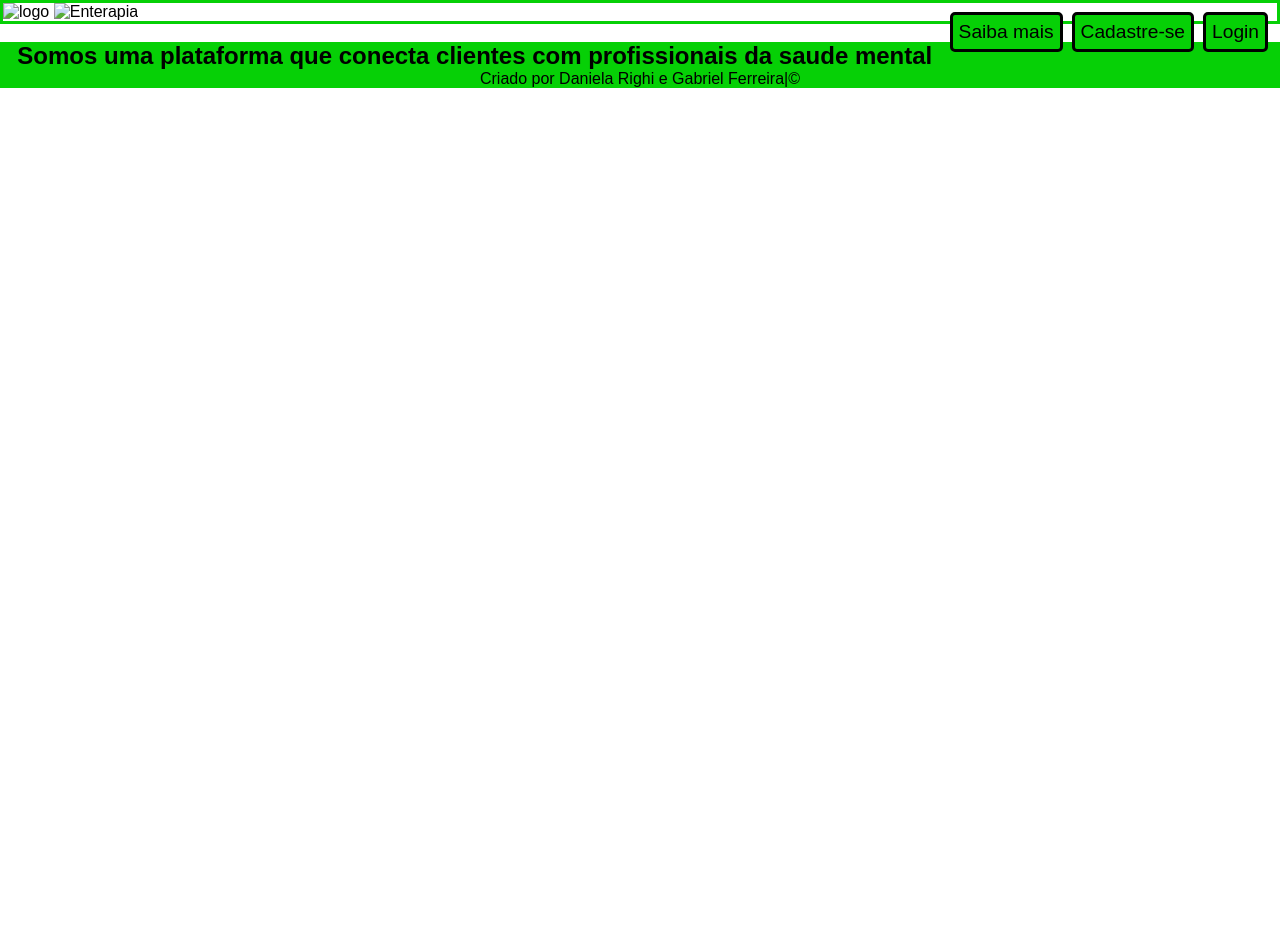
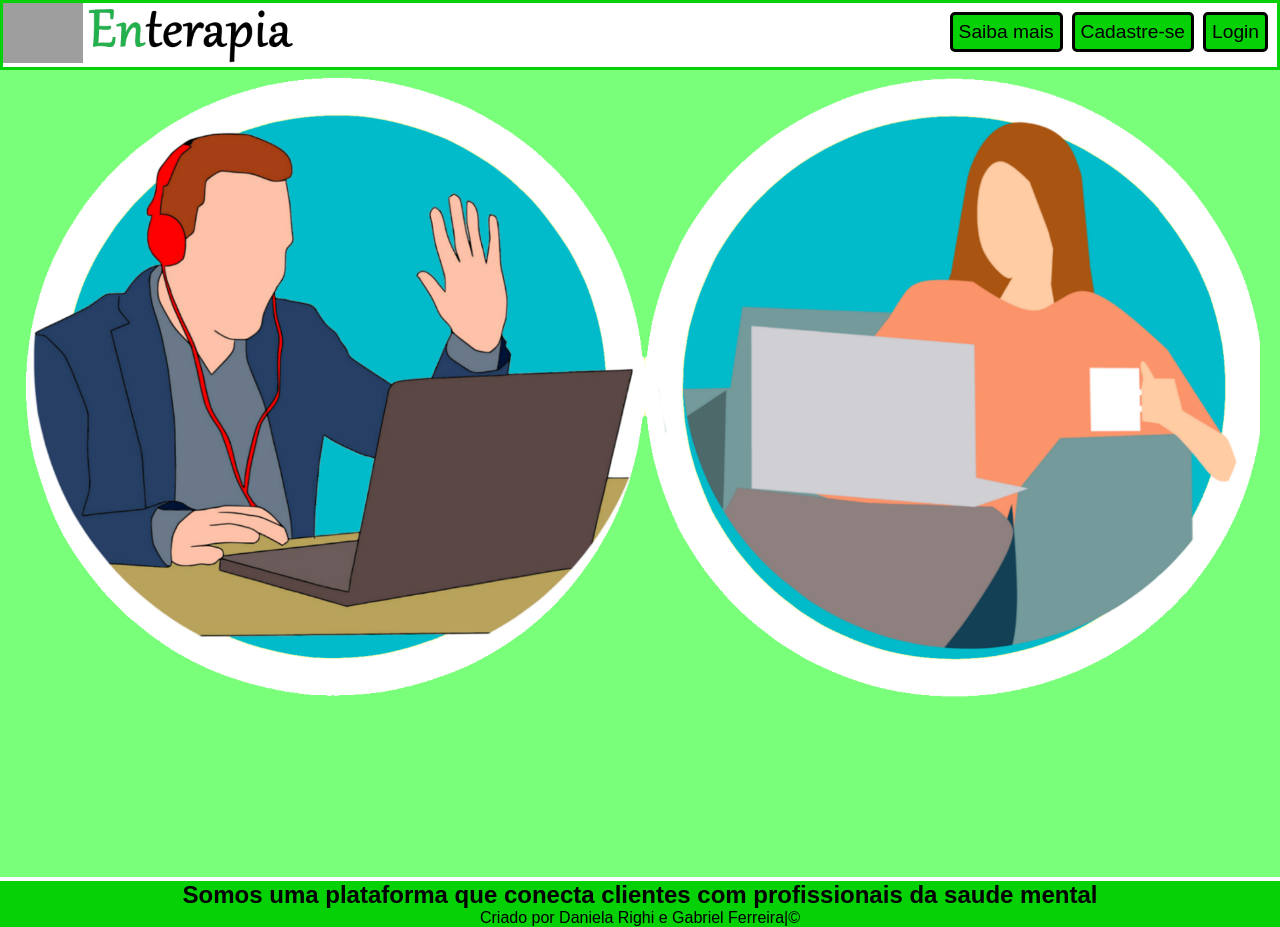
Before and after one commit to righidanii/EnTerapia, a plain HTML site: page index.html in a window 1280 px wide. Before the commit the page ends 800 px from the top, so only its background shows below. Drawn offline with Linux system fonts and the light colour scheme; the site is published under a folder, as on GitHub Pages, so addresses that start at the root find nothing.

Commit message:
Update index.html

```diff
--- a/index.html
+++ b/index.html
@@ -9,10 +9,10 @@
 </head>
 <body>
     <header>
-        <img class="logo" src="/logo.png" alt="logo"> <img class="ent" src="/enterapia.png" alt="Enterapia"> <a class="conteiner" href="/login.html">Login</a><a class="conteiner" href="/cadastro.html">Cadastre-se</a><a  class="conteiner" href="saiba.html">Saiba mais</a>
+        <img class="logo" src="logo.png" alt="logo"> <img class="ent" src="enterapia.png" alt="Enterapia"> <a class="conteiner" href="/login.html">Login</a><a class="conteiner" href="/cadastro.html">Cadastre-se</a><a  class="conteiner" href="saiba.html">Saiba mais</a>
     </header>
     <main>
-        <img class="home" src="/backgoundhome.png" alt="">
+        <img class="home" src="backgoundhome.png" alt="">
     </main>
     <footer>
         <h2>Somos uma plataforma que conecta clientes com profissionais da saude mental</h2>
```
